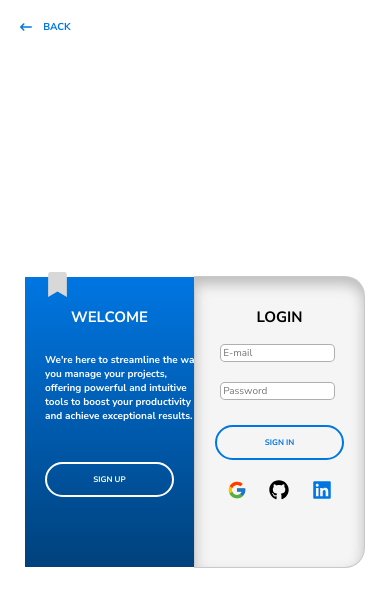
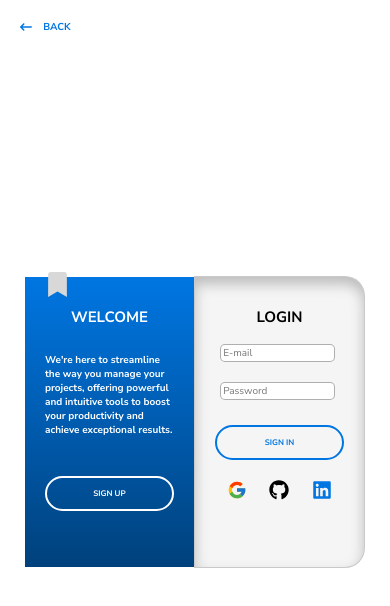
Before and after one commit to GuilhermeHalter/Solve4u, a React (Vite) app in the folder Frontend-React/solve4u-react/: page /signin in a window 390 px wide. Shown: the top 606 px of the page. Built offline with nearby package versions, Linux system fonts and the light colour scheme.

Commit message:
SignInScreen text width mobile version edited

```diff
--- a/Frontend-React/solve4u-react/src/css/screenStyle/signScreen/SignInScreen.css
+++ b/Frontend-React/solve4u-react/src/css/screenStyle/signScreen/SignInScreen.css
@@ -373,7 +373,7 @@
     color: #ffff;
     text-align: left; /*Modified*/
     font-size: 10px; /*Modified*/
-    width: 120%; /*Modified*/
+    width: 100%; /*Modified*/
   }
 
   .loginComp {
```
